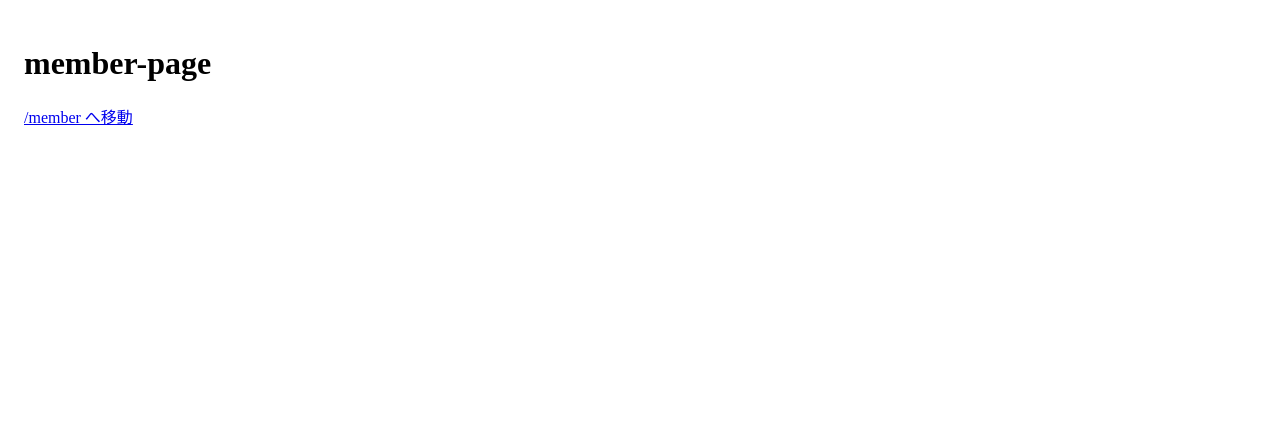
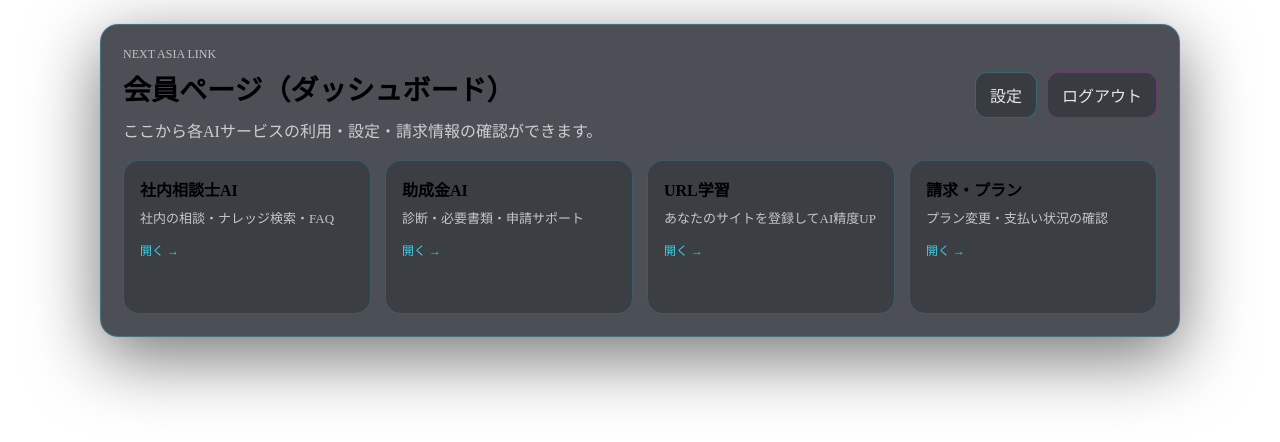
Before and after one commit to info-asiavisionlink/member-page, a Next.js app: page / in a window 1280 px wide. Shown: the top 442 px of the page. Built offline with nearby package versions, Linux system fonts and the light colour scheme.

Commit message:
Update page.tsx

```diff
--- a/app/page.tsx
+++ b/app/page.tsx
@@ -1,12 +1,81 @@
-import Link from "next/link";
+export default function MemberHome() {
+  return (
+    <main style={{ padding: 24, maxWidth: 1080, margin: "0 auto" }}>
+      <div style={{
+        border: "1px solid rgba(54,227,255,.25)",
+        background: "rgba(8,12,22,.72)",
+        borderRadius: 18,
+        padding: 22,
+        boxShadow: "0 0 0 1px rgba(184,75,255,.08), 0 20px 70px rgba(0,0,0,.55)",
+        backdropFilter: "blur(10px)"
+      }}>
+        <div style={{ display:"flex", justifyContent:"space-between", gap:16, flexWrap:"wrap" }}>
+          <div>
+            <div style={{ fontSize: 12, color:"rgba(255,255,255,.65)" }}>NEXT ASIA LINK</div>
+            <h1 style={{ margin:"6px 0 0", fontSize: 28 }}>会員ページ（ダッシュボード）</h1>
+            <p style={{ margin:"10px 0 0", color:"rgba(255,255,255,.72)" }}>
+              ここから各AIサービスの利用・設定・請求情報の確認ができます。
+            </p>
+          </div>
 
-export default function Home() {
-  return (
-    <main style={{ padding: 24 }}>
-      <h1>member-page</h1>
-      <p>
-        <Link href="/member">/member へ移動</Link>
-      </p>
+          <div style={{ display:"flex", gap:10, alignItems:"center" }}>
+            <a href="/member/settings" style={{
+              display:"inline-flex",
+              padding:"10px 14px",
+              borderRadius: 12,
+              border:"1px solid rgba(54,227,255,.25)",
+              background:"rgba(0,0,0,.25)",
+              color:"rgba(255,255,255,.88)",
+              textDecoration:"none"
+            }}>
+              設定
+            </a>
+            <a href="/logout" style={{
+              display:"inline-flex",
+              padding:"10px 14px",
+              borderRadius: 12,
+              border:"1px solid rgba(255,46,255,.25)",
+              background:"rgba(0,0,0,.25)",
+              color:"rgba(255,255,255,.88)",
+              textDecoration:"none"
+            }}>
+              ログアウト
+            </a>
+          </div>
+        </div>
+
+        <div style={{
+          display:"grid",
+          gridTemplateColumns:"repeat(auto-fit, minmax(240px, 1fr))",
+          gap:14,
+          marginTop:18
+        }}>
+          {[
+            {title:"社内相談士AI", desc:"社内の相談・ナレッジ検索・FAQ", href:"#"},
+            {title:"助成金AI", desc:"診断・必要書類・申請サポート", href:"#"},
+            {title:"URL学習", desc:"あなたのサイトを登録してAI精度UP", href:"#"},
+            {title:"請求・プラン", desc:"プラン変更・支払い状況の確認", href:"#"},
+          ].map((c) => (
+            <a key={c.title} href={c.href} style={{
+              textDecoration:"none",
+              color:"inherit",
+              border:"1px solid rgba(54,227,255,.18)",
+              background:"rgba(0,0,0,.22)",
+              borderRadius: 16,
+              padding: 16,
+              minHeight: 120
+            }}>
+              <div style={{ fontSize: 16, fontWeight: 700 }}>{c.title}</div>
+              <div style={{ marginTop: 8, color:"rgba(255,255,255,.70)", fontSize: 13, lineHeight: 1.5 }}>
+                {c.desc}
+              </div>
+              <div style={{ marginTop: 12, fontSize: 12, color:"rgba(54,227,255,.90)" }}>
+                開く →
+              </div>
+            </a>
+          ))}
+        </div>
+      </div>
     </main>
   );
 }
```
